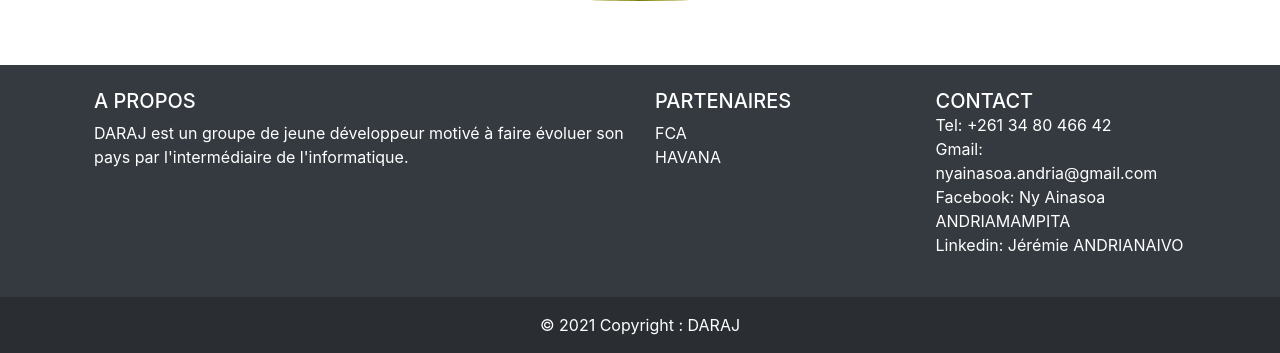
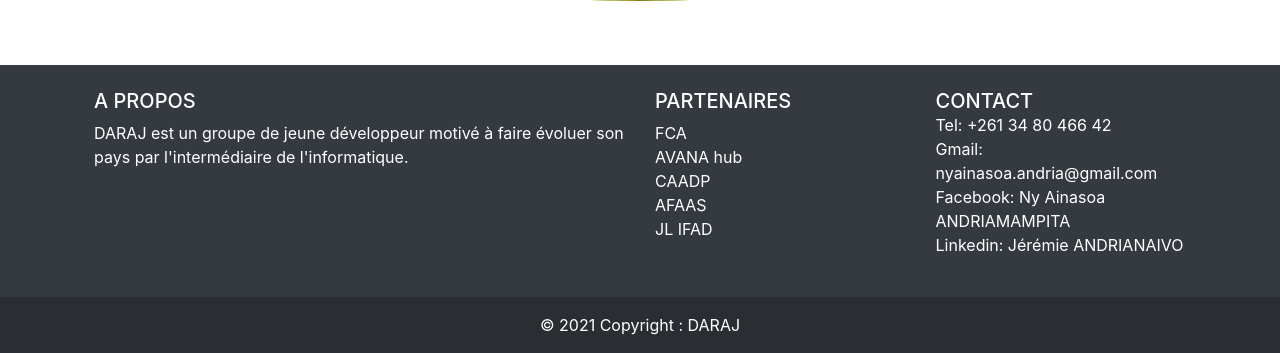
Before and after one commit to Natjay0230/Hackathon-DARAJ, a PHP site: page / in a window 1280 px wide. Shown: the part 3548-3901 px from the top of the page. Run offline with PHP 8.4, Linux system fonts and the light colour scheme.

Commit message:
Update Accueil.php

```diff
--- a/views/Accueil.php
+++ b/views/Accueil.php
@@ -123,7 +123,16 @@
                 <a href="#!" class="text-white">FCA</a>
               </li>
               <li>
-                <a href="#!" class="text-white">HAVANA</a>
+                <a href="#!" class="text-white">AVANA hub</a>
+              </li>
+              <li>
+                <a href="#!" class="text-white">CAADP</a>
+              </li>
+              <li>
+                <a href="#!" class="text-white">AFAAS</a>
+              </li>
+              <li>
+                <a href="#!" class="text-white">JL IFAD</a>
               </li>
             </ul>
           </div>
```
